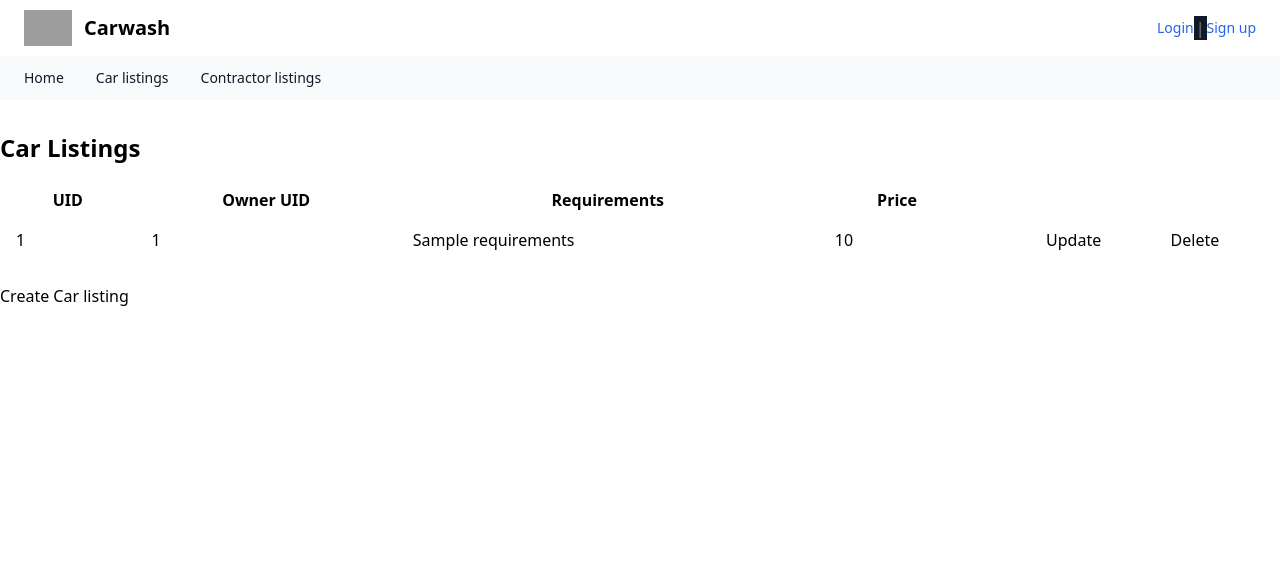
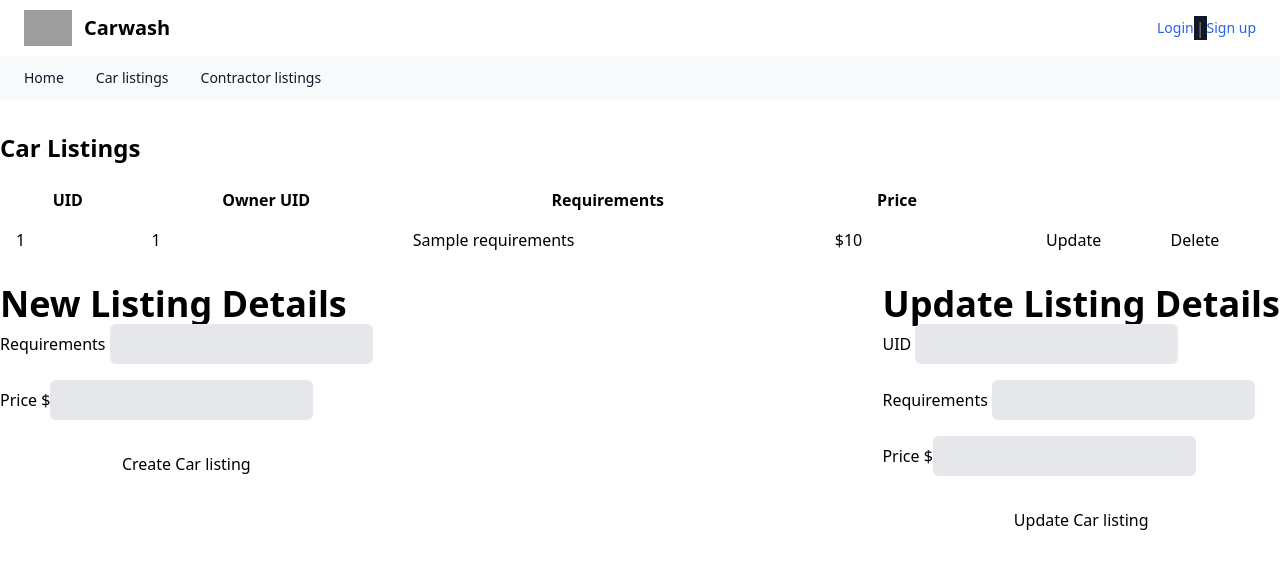
Before and after one commit to taronaeo/IT1566AppDevProject, a Flask app: template website/templates/car listings.html in a window 1280 px wide. Shown: the top 569 px of the page. Run offline with Flask 3, Linux system fonts and the light colour scheme; the template is opened without the code that fills it: most values are stand-ins (such as "Sample title", 1, 10 or a date in 2020); some libraries are stand-ins or nearby versions; grey boxes are pictures that could not be loaded.

Commit message:
feat: add input and validation to car listing

```diff
--- a/website/templates/car listings.html
+++ b/website/templates/car listings.html
@@ -28,9 +28,12 @@
         <td class="px-4 py-2">{{ listing.uid }}</td>
         <td class="px-4 py-2">{{ listing.owner_uid }}</td>
         <td class="px-4 py-2">{{ listing.requirements}}</td>
-        <td class="px-4 py-2">{{ listing.price }}</td>
+        <td class="px-4 py-2">${{ listing.price }}</td>
         <td class="px-4 py-2 flex justify-around">
-        <td><button onclick="updatelisting('{{ listing.uid }}')">Update</button></td>
+        <td>
+          <button
+            onclick="fillinputs('{{ listing.uid }}', '{{ listing.requirements }}', '{{ listing.price }}')">Update</button>
+        </td>
         <td><button onclick="deletelisting('{{ listing.uid }}')">Delete</button></td>
         </td>
       </tr>
@@ -38,32 +41,103 @@
     </tbody>
   </table>
   <br>
-  <button type="submit" onclick="createlisting()">Create Car listing</button>
+
+  <div class="flex flex-row justify-between">
+    <div class="flex flex-col">
+      <h1 class="text-4xl font-bold">New Listing Details</h1>
+      <div class="mb-4">
+        <label for="requirements">Requirements</label>
+        <input id="requirements" type="text" class="bg-gray-200 px-4 py-2 rounded-md" required>
+      </div>
+      <div class="mb-4">
+        <label for="price">Price</label>
+        $<input id="price" type="number" class="bg-gray-200 px-4 py-2 rounded-md" required>
+      </div>
+
+      <div class="mb-4">
+        <span id="create_error" class="text-red-400"></span>
+      </div>
+
+      <button type="submit" onclick="createlisting()">Create Car listing</button>
+    </div>
+
+    <div class="flex flex-col">
+      <h1 class="text-4xl font-bold">Update Listing Details</h1>
+
+      <div class="mb-4">
+        <label for="update_uid">UID</label>
+        <input id="update_uid" type="text" class="bg-gray-200 px-4 py-2 rounded-md" required readonly>
+      </div>
+
+      <div class="mb-4">
+        <label for="update_requirements">Requirements</label>
+        <input id="update_requirements" type="text" class="bg-gray-200 px-4 py-2 rounded-md" required>
+      </div>
+
+      <div class="mb-4">
+        <label for="update_price">Price</label>
+        $<input id="update_price" type="text" class="bg-gray-200 px-4 py-2 rounded-md" required>
+      </div>
+
+      <div class="mb-4">
+        <span id="update_error" class="text-red-400"></span>
+      </div>
+
+      <button type="submit" onclick="updatelisting()">Update Car listing</button>
+    </div>
+  </div>
 </div>
 {% endblock %}
 
 {% block script %}
 <script>
+  function fillinputs(uid, requirements, price) {
+    document.getElementById('update_uid').value = uid
+    document.getElementById('update_requirements').value = requirements
+    document.getElementById('update_price').value = price
+  }
+
   function createlisting() {
+    const error = document.getElementById('create_error')
+    const requirements = document.getElementById('requirements').value
+    const price = document.getElementById('price').value
+
+    if (!requirements) return error.innerText = 'ERROR: Requirements is empty!'
+    if (!price) return error.innerText = 'ERROR: Price is empty!'
+
+    if (Number(price) <= 0) return error.innerText = 'ERROR: Price must not be less than or equals to $0!'
+
     const xhr = new XMLHttpRequest();
     xhr.open('POST', '/api/listing');
     xhr.setRequestHeader('Content-Type', 'application/json')
     xhr.send(JSON.stringify({
       "owner_uid": '{{ owner_uid }}',
-      "requirements": "Clean exterior, Detail interior, Wax.",
-      "price": 45.00
+      "requirements": requirements,
+      "price": price
     }))
 
     setTimeout(() => window.location.reload(), 250)
   }
 
-  function updatelisting(listing_uid) {
+  function updatelisting() {
+    const error = document.getElementById('update_error')
+
+    const uid = document.getElementById('update_uid').value
+    const requirements = document.getElementById('update_requirements').value
+    const price = document.getElementById('update_price').value
+
+    if (!uid) return error.innerText = 'ERROR: UID is required!'
+    if (!requirements) return error.innerText = 'ERROR: Requirements is required!'
+    if (!price) return error.innerText = 'ERROR: Price is required!'
+
+    if (Number(price) <= 0) return error.innerText = 'ERROR: Price must not be less than or equals to $0!'
+
     const xhr = new XMLHttpRequest();
-    xhr.open('PUT', `/api/listing/${listing_uid}`)
+    xhr.open('PUT', `/api/listing/${uid}`)
     xhr.setRequestHeader('Content-Type', 'application/json')
     xhr.send(JSON.stringify({
-      "requirements": "Clean exterior only.",
-      "price": 10
+      "requirements": requirements,
+      "price": price
     }))
 
     setTimeout(() => window.location.reload(), 250)
```
